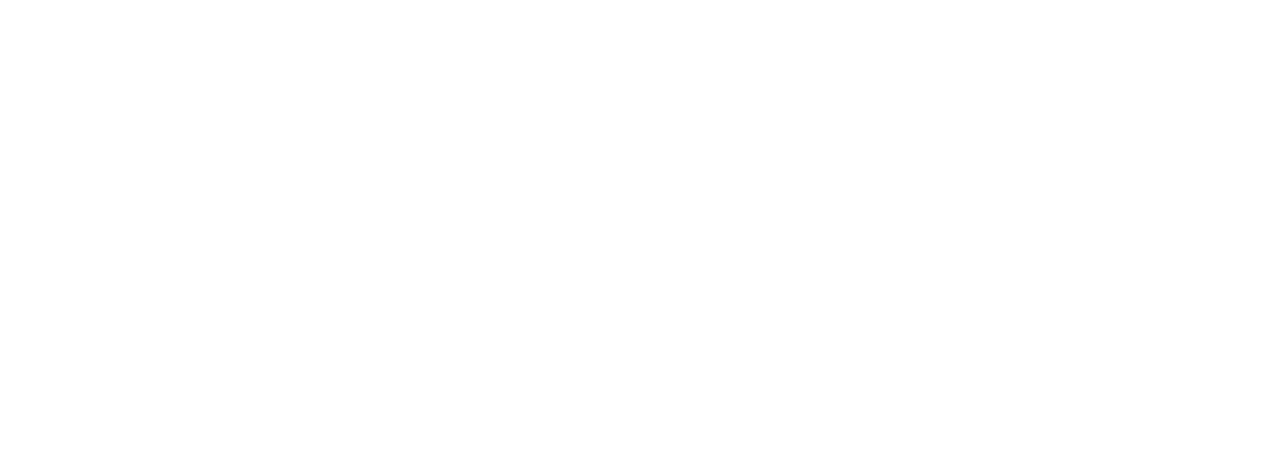
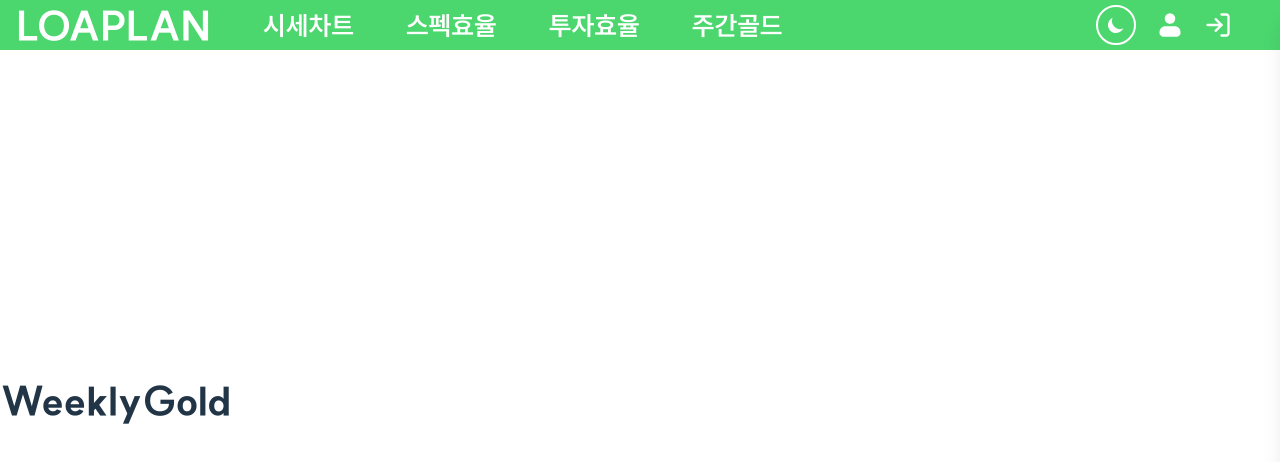
Before and after one commit to mycreature/LoaPlan, a React (Vite) app in the folder Client/: page /weekly-Gold in a window 1280 px wide. Before the commit this address had no page. Shown: the top 462 px of the page. Built offline with nearby package versions, Linux system fonts and the light colour scheme.

Commit message:
[feat] router 내  /weekly-gold 엔드포인트 및 SSR 라우트 추가 (임시 파일 생성)

```diff
--- /dev/null
+++ b/Client/src/pages/WeeklyGold.tsx
@@ -0,0 +1,9 @@
+const WeeklyGold = () => {
+  return (
+    <div>
+      <h1>WeeklyGold</h1>
+    </div>
+  )
+}
+
+export default WeeklyGold
--- a/Client/src/router/Router.tsx
+++ b/Client/src/router/Router.tsx
@@ -6,6 +6,7 @@ import Register from '../pages/Register'
 import Login from '../pages/Login'
 import Userinfo from '../pages/Userinfo'
 import FindPassword from '../pages/FindPassword'
+import WeeklyGold from '../pages/WeeklyGold'
 
 interface LayoutProps {
   children: ReactNode
@@ -69,6 +70,14 @@ const Router = () => {
             </Layout>
           }
         />
+        <Route
+          path='/weekly-Gold'
+          element={
+            <Layout>
+              <WeeklyGold />
+            </Layout>
+          }
+        />
       </Routes>
     </BrowserRouter>
   )
```
Also changed, not shown: 2 other files (tests, documents, lock files or other folders).
